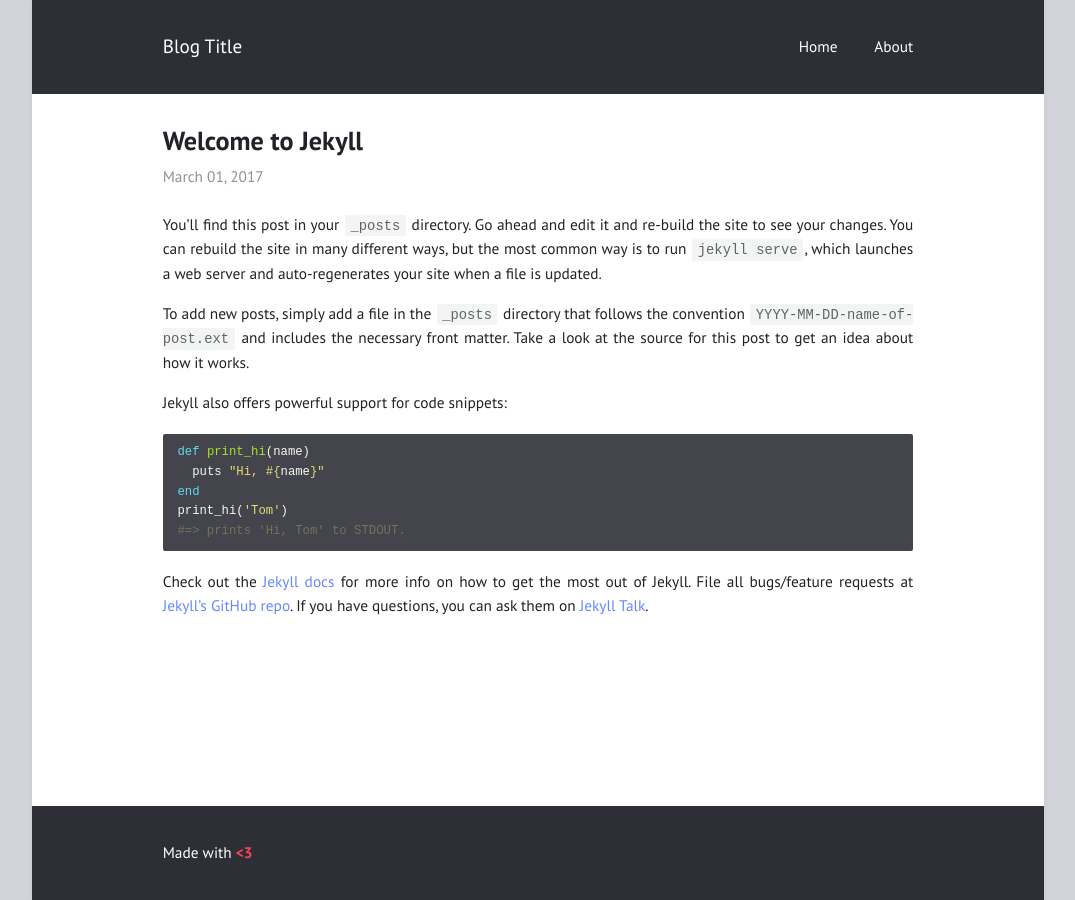
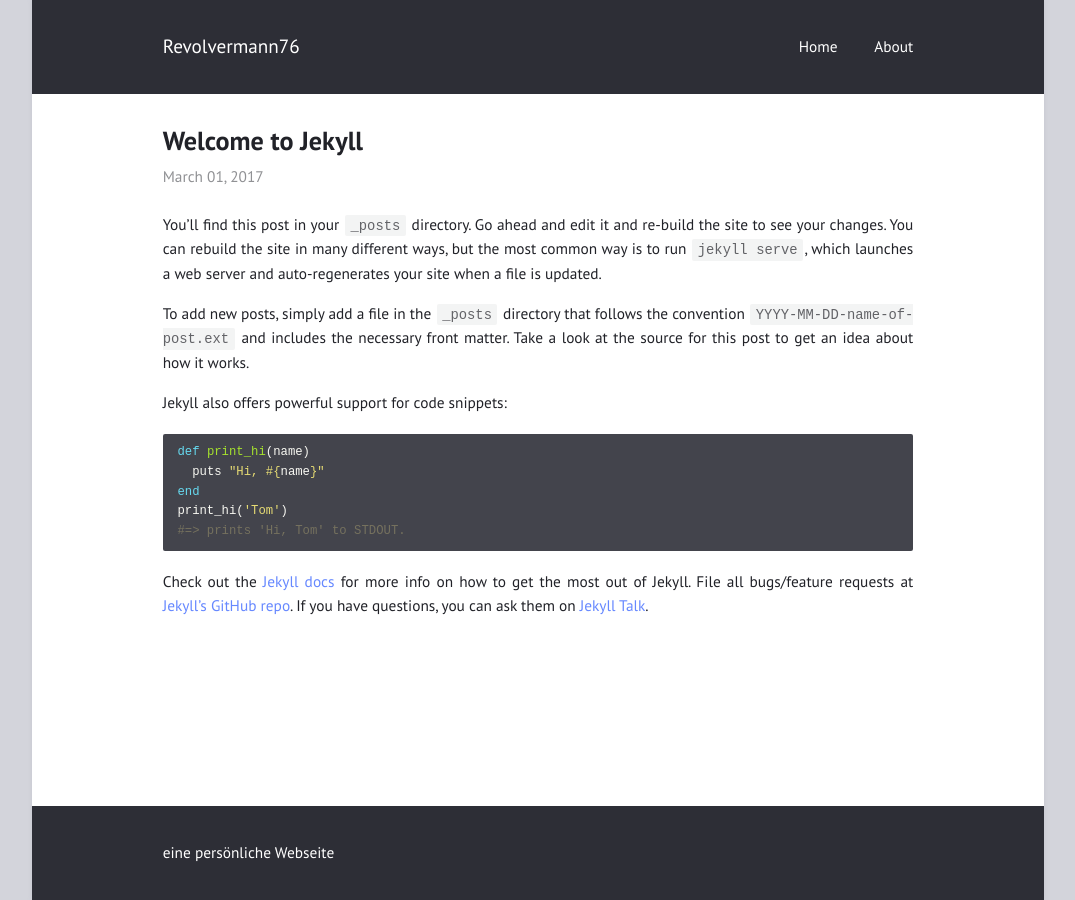
Before and after one commit to revolvermann76/revolvermann76.github.io, a Jekyll site: the page built from _posts/2017-03-01-welcome-to-jekyll.md, in a window 1280 px wide. Shown: the whole page, without its empty margins (102-1177 px from the left). Built offline with Jekyll 4.4.1, drawn with Linux system fonts in a browser that asks for light colours.

Commit message:
Modified   _config.yml

```diff
--- a/_config.yml
+++ b/_config.yml
@@ -1,8 +1,8 @@
-title: "Blog Title"
-author: "Blog Author"
-description: "Made with <b style=\"color: #f45;\">&lt;3</b>"
+title: "Revolvermann76"
+author: "Marc Gerrit Langer"
+description: "eine persönliche Webseite"
 permalink: /:title/
-lang: "en"
+lang: "de"
 excerpt_separator: "\n\n\n"
 date_format: "%B %d, %Y"
 
@@ -20,8 +20,8 @@
   - {file: "README.md"}
 
 external:                  # shows a footer with social links - for available icons see fontawesome.com/icons
-  - {title: Mail, icon: envelope, url: "mailto:niklasbuschmann@users.noreply.github.com"}
-  - {title: Github, icon: github, url: "https://github.com/niklasbuschmann/contrast"}
+  - {title: Mail, icon: envelope, url: "mailto:postkutsch@gmail.com"}
+  - {title: Github, icon: github, url: "https://github.com/revolvermann76"}
   - {title: Subscribe, icon: rss, url: "/feed.xml"}
 
 comments:
```
